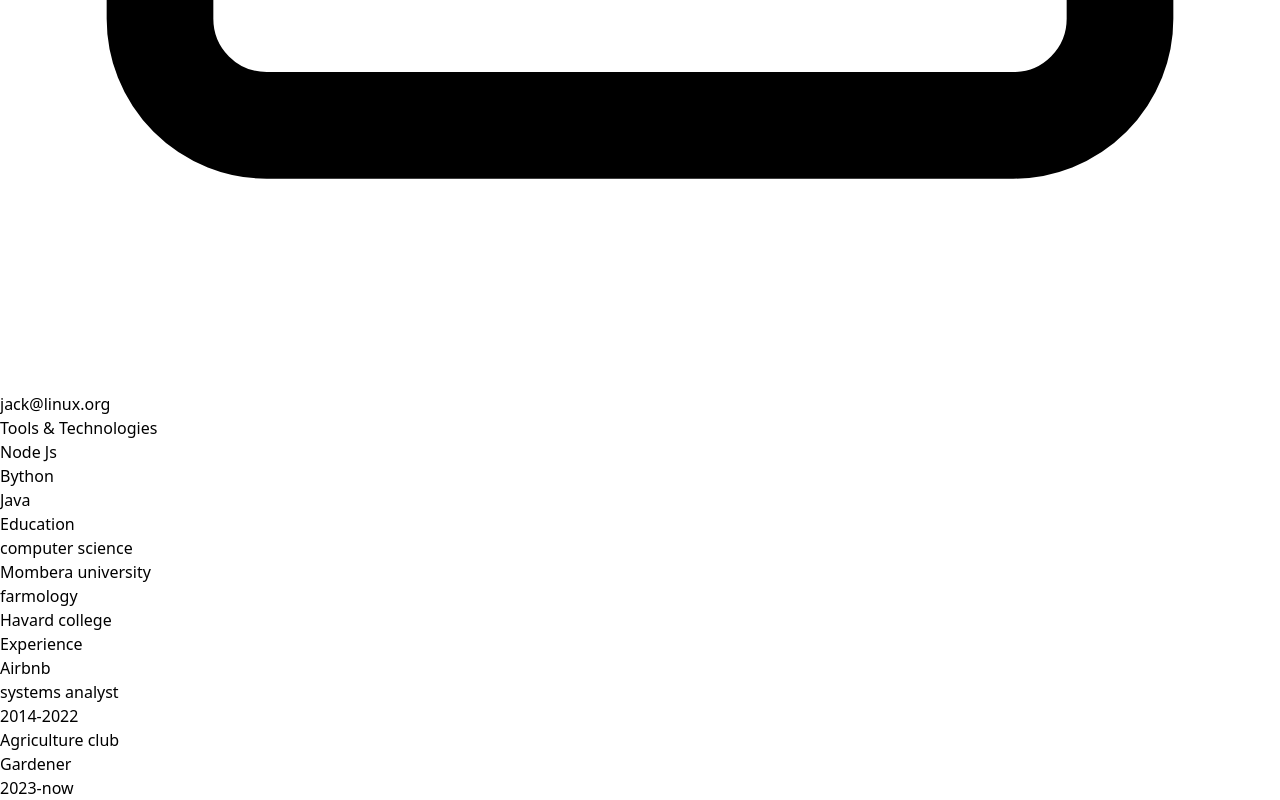
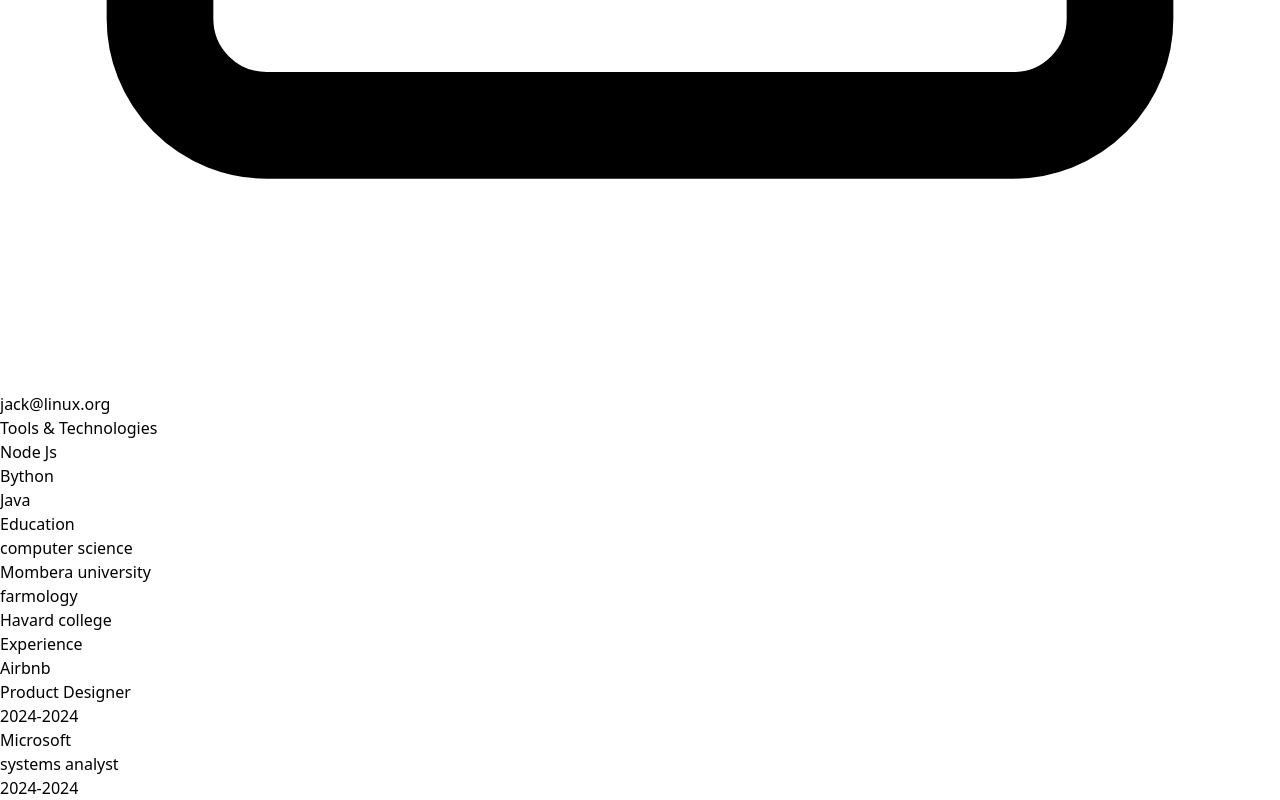
Before and after one commit to Mtendekuyokwa19/resume-builder, a React (Create React App) app: page / in a window 1280 px wide. Shown: the part 3112-3912 px from the top of the page. Built offline with nearby package versions, Linux system fonts and the light colour scheme.

Commit message:
update:editing the experiences

```diff
--- a/src/App.jsx
+++ b/src/App.jsx
@@ -111,6 +111,17 @@
   end=new Date();
 
   setYear(){
-    this.year=this.start.getFullYear()+"-"+this.end.getFullYear();
+    this.year=this.start.getFullYear().toString()+"-"+this.end.getFullYear().toString();
+
+    return this.year;
+  }
+
+  setStartDate(date){
+
+    this.start=new Date(date)
+  }
+
+  setEndDate(date){
+    this.end=new Date(date)
   }
 }
--- a/src/form.jsx
+++ b/src/form.jsx
@@ -338,8 +338,8 @@
   );
 }
 
-function ExperienceForm({ configureQualification, Qualification }) {
-  let personalQualification=Qualification;
+function ExperienceForm({ configureQualification, Qualifications }) {
+  let personalQualification=Qualifications;
   let initialJob=new Experience("University of bronx","Software engineer","2012-2024");
 
   const [jobs, setjobs] = useState([initialJob]);
@@ -362,7 +362,7 @@
             onClick={() => {
               clearForm();
 
-              console.log(personalQualification)
+              console.log(personalQualification,Qualifications)
             }}
           >
             <Add />
@@ -388,10 +388,16 @@
               type="text"
               id="Name"
               placeholder="UX Designer"
-              onChange={(e) =>
-                (personalQualification.experience[
+              onChange={(e) =>{
+                  personalQualification.experience[
                   personalQualification.experience.length - 1
-                ].Role = e.target.value)
+                ].Role = e.target.value;
+
+                configureQualification({...personalQualification})
+              }
+
+
+
               }
             />
           </div>
@@ -404,10 +410,13 @@
               type="email"
               id="email"
               placeholder="Computer Science"
-              onChange={(e) =>
-                (personalQualification.experience[
+              onChange={(e) =>{personalQualification.experience[
                   personalQualification.experience.length - 1
-                ].CompanyName = e.target.value)
+                ].CompanyName = e.target.value;
+               configureQualification({ ...personalQualification });
+
+              }
+
               }
             />
           </div>
@@ -421,10 +430,15 @@
               type="date"
               id="Startdate"
               className="w-72"
-              onChange={(e) =>
-                (personalQualification.experience[
+              onChange={(e) =>{
+
+                personalQualification.experience[
                   personalQualification.experience.length - 1
-                ].start = e.target.value)
+                ].setStartDate(e.target.value);
+
+                 configureQualification({ ...personalQualification });
+              }
+
               }
             />
           </div>
@@ -436,10 +450,13 @@
               type="date"
               id="finishDate"
               className="w-72"
-              onChange={(e) =>
-                (personalQualification.experience[
-                  personalQualification.experience.length - 1
-                ].end = e.target.value)
+              onChange={(e) =>{
+                      personalQualification.experience[
+                        personalQualification.experience.length - 1
+                      ].setEndDate(e.target.value);
+              configureQualification({ ...personalQualification });
+              }
+
               }
             />
           </div>
@@ -452,10 +469,12 @@
           <textarea
             name="Desciption"
             id="Desciption"
-            onChange={(e) =>
-              (personalQualification.experience[
+            onChange={(e) =>{personalQualification.experience[
                 personalQualification.experience.length - 1
-              ].description = e.target.value)
+              ].description = e.target.value;
+               configureQualification({ ...personalQualification });
+            }
+
             }
           ></textarea>
         </section>
--- a/src/resume.jsx
+++ b/src/resume.jsx
@@ -51,7 +51,7 @@
   return (
     <div className="flex flex-col gap-1">
       <EducationTab details={details} />
-      <Experience />
+      <Experience details={details} />
     </div>
   );
 
@@ -133,7 +133,7 @@
   );
 }
 
-function Experience() {
+function Experience({details}) {
   return (
     <section className="flex flex-col border-l-4 border-l-fontGray p-2">
       <section>
@@ -141,17 +141,16 @@
       </section>
 
       <ul>
-        <li className="list-disc">
-          <h3 className="font-bold underline">Airbnb</h3>
-          <p className="italic">systems analyst</p>
-          <p className="font-mono">2014-2022</p>
-        </li>
-        <li className="list-disc">
-          <h3 className="font-bold underline">Agriculture club</h3>
-          <p className="italic">Gardener</p>
 
-          <p className="font-mono">2023-now</p>
-        </li>
+        {details.experience.map(job=>{return (
+          <li className="list-disc">
+            <h3 className="font-bold underline">{job.CompanyName}</h3>
+            <p className="italic">{job.Role}</p>
+            <p className="font-mono">{job.setYear()}</p>
+          </li>
+        );})}
+
+
       </ul>
     </section>
   );
```
